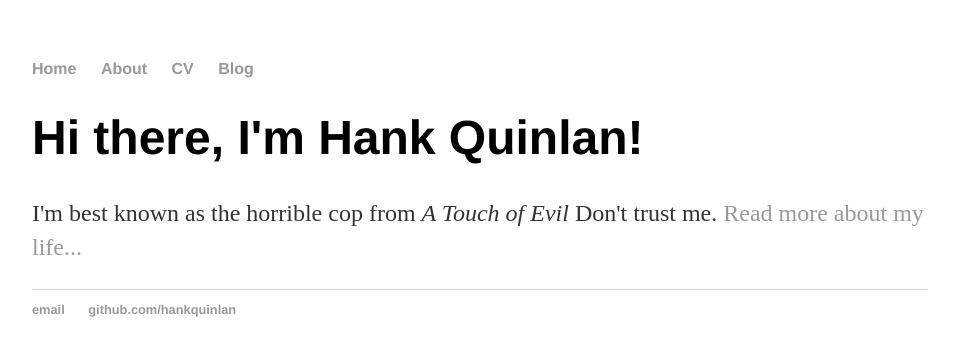
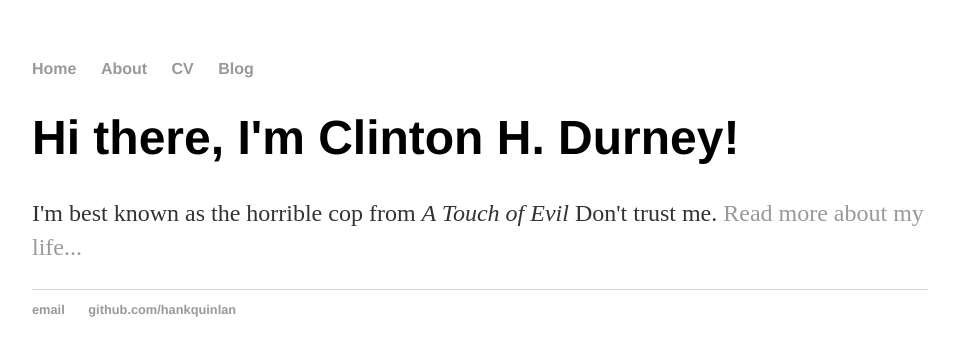
Before and after one commit to clintondurney/clintondurney.github.io, a Jekyll site: the page built from index.html, in a window 1280 px wide. Shown: the top 356 px of the page, without its empty margins (160-1115 px from the left). Built offline with Jekyll 4.4.1, drawn with Linux system fonts in a browser that asks for light colours.

Commit message:
making changes to me

```diff
--- a/index.html
+++ b/index.html
@@ -1,8 +1,8 @@
 ---
 layout: default
-title: Hank Quinlan, Horrible Cop
+title: Clinton H. Durney, PhD Candidate
 ---
 <div class="blurb">
-	<h1>Hi there, I'm Hank Quinlan!</h1>
+	<h1>Hi there, I'm Clinton H. Durney!</h1>
 	<p>I'm best known as the horrible cop from <em>A Touch of Evil</em> Don't trust me. <a href="/about">Read more about my life...</a></p>
 </div><!-- /.blurb -->
```
